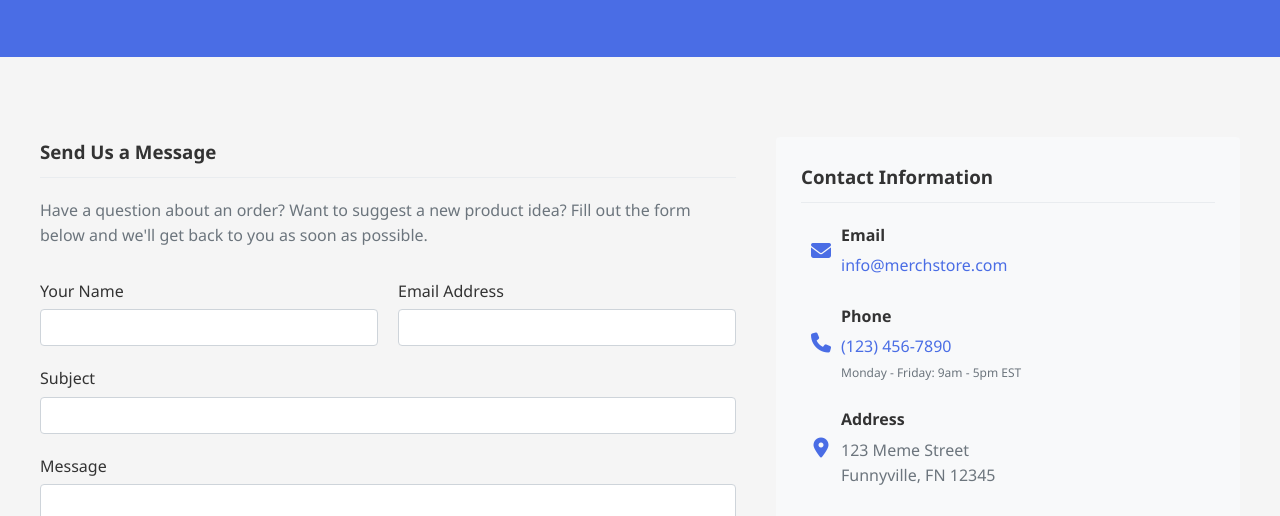
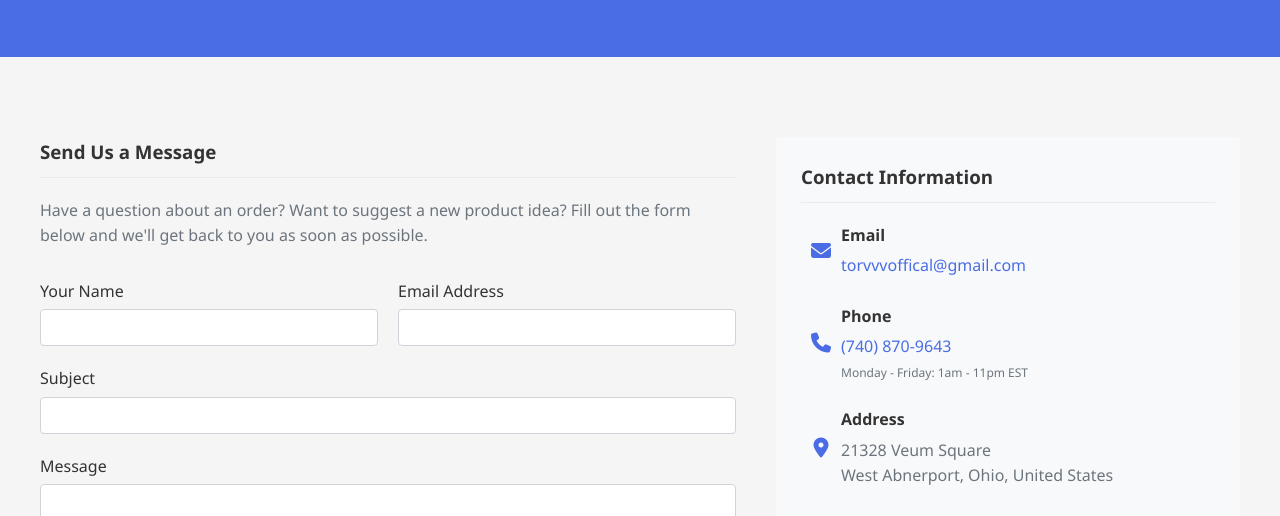
Before and after one commit to ReaINick/SuperGoods, a plain HTML site: page contact.html in a window 1280 px wide. Shown: the part 225-741 px from the top of the page. Drawn offline with Linux system fonts and the light colour scheme.

Commit message:
Update contact.html

```diff
--- a/contact.html
+++ b/contact.html
@@ -79,7 +79,7 @@
                         </div>
                         <div class="info-content">
                             <h4>Email</h4>
-                            <p><a href="mailto:info@merchstore.com">info@merchstore.com</a></p>
+                            <p><a href="mailto:info@merchstore.com">torvvvoffical@gmail.com</a></p>
                         </div>
                     </div>
 
@@ -89,8 +89,8 @@
                         </div>
                         <div class="info-content">
                             <h4>Phone</h4>
-                            <p><a href="tel:+11234567890">(123) 456-7890</a></p>
-                            <p class="small">Monday - Friday: 9am - 5pm EST</p>
+                            <p><a href="tel:+17408709643">(740) 870-9643</a></p>
+                            <p class="small">Monday - Friday: 1am - 11pm EST</p>
                         </div>
                     </div>
 
@@ -100,8 +100,8 @@
                         </div>
                         <div class="info-content">
                             <h4>Address</h4>
-                            <p>123 Meme Street</p>
-                            <p>Funnyville, FN 12345</p>
+                            <p>21328 Veum Square</p>
+                            <p>West Abnerport, Ohio, United States</p>
                         </div>
                     </div>
 
```
